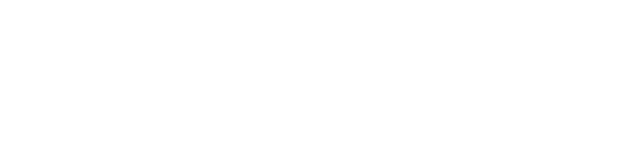
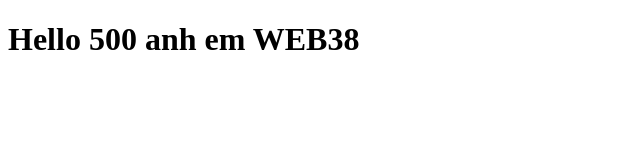
Before and after one commit to Nguyen-Van-Thuan/WEB38-REPO-BASIC, a plain HTML site: page BUOI-3.1/index.html in a window 1280 px wide. Shown: the whole page, without its empty margins (0-640 px from the left). Drawn offline with Linux system fonts and the light colour scheme.

Commit message:
Create HTML

```diff
--- a/BUOI-3.1/index.html
+++ b/BUOI-3.1/index.html
@@ -3,9 +3,11 @@
 <head>
   <meta charset="UTF-8">
   <meta name="viewport" content="width=device-width, initial-scale=1.0">
-  <title>Document</title>
+  <title>Buoi 3</title>
 </head>
 <body>
 
+  <h1>Hello 500 anh em WEB38</h1>
+
 </body>
 </html>
```
